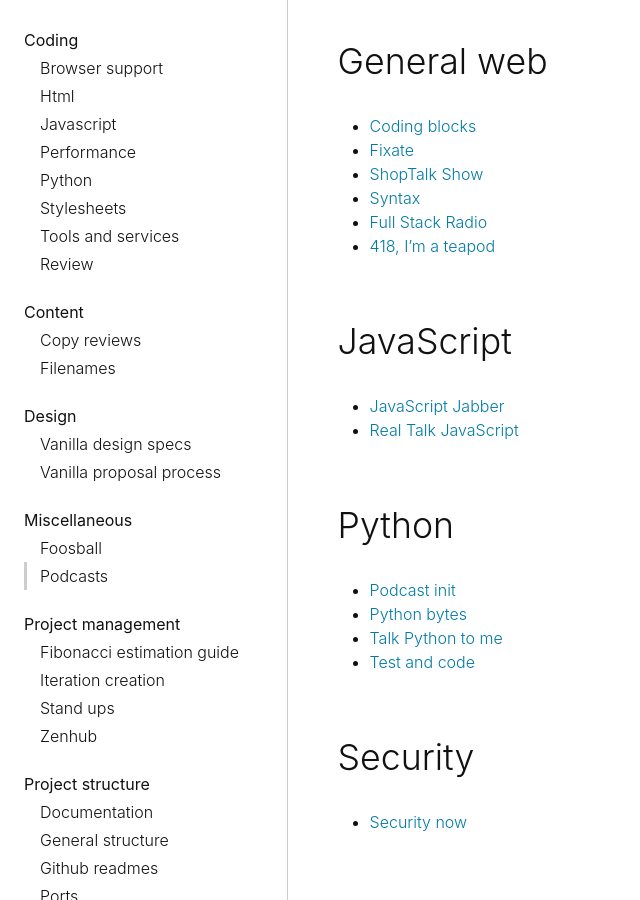
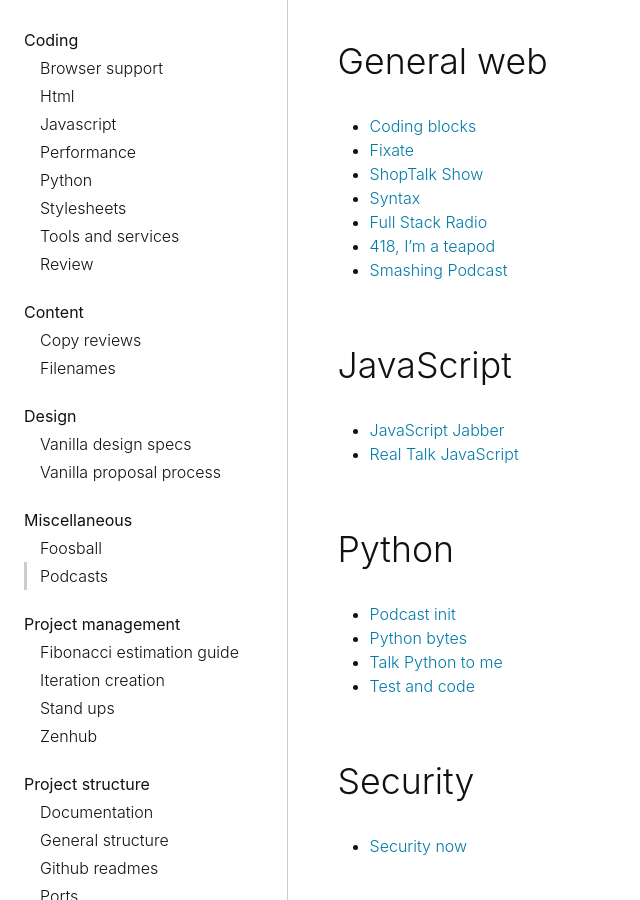
Before and after one commit to canonical-web-and-design/practices, a Jekyll site: the page built from miscellaneous/podcasts.md, in a window 1280 px wide and 900 px high, scrolled down 582 px. Shown: the whole window, without its empty margins (0-640 px from the left). Built offline with Jekyll 4.4.1, drawn with Linux system fonts in a browser that asks for light colours; some web fonts are replaced.

Commit message:
Add Smashing podcast.

```diff
--- a/miscellaneous/podcasts.md
+++ b/miscellaneous/podcasts.md
@@ -18,6 +18,7 @@
 - [Syntax](https://syntax.fm/)
 - [Full Stack Radio](http://www.fullstackradio.com/)
 - [418, I'm a teapod](https://teapod.club/)
+- [Smashing Podcast](https://podcast.smashingmagazine.com/)
 
 ## JavaScript
 
```
